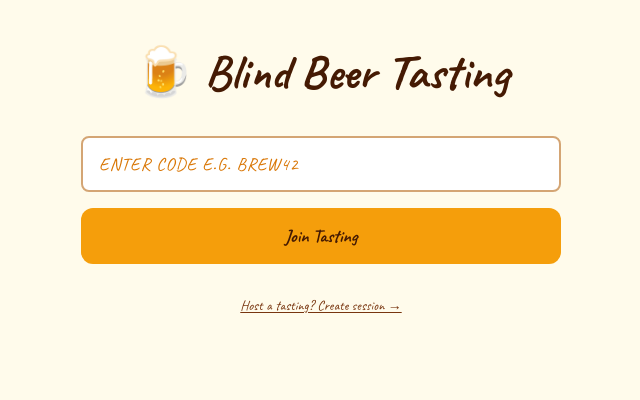
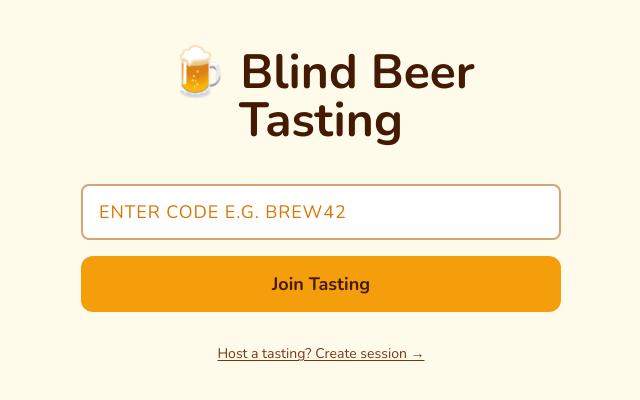
Before and after one commit to natealva/blind-beer-tasting, a Next.js app: page / in a window 1280 px wide. Shown: the top 400 px of the page, without its empty margins (319-959 px from the left). Built offline with nearby package versions, Linux system fonts and the light colour scheme; no server answers.

Commit message:
update font to Uninot (Avenir alternative)

```diff
--- a/app/globals.css
+++ b/app/globals.css
@@ -21,12 +21,12 @@
 body {
   color: var(--foreground);
   background: var(--background);
-  font-family: var(--font-caveat), cursive;
-  font-size: 18px;
+  font-family: var(--font-nunito), sans-serif;
+  font-size: 16px;
 }
 
 h1, h2, h3, h4, h5, h6 {
-  font-weight: 700;
+  font-weight: 800;
 }
 
 h1 { font-size: 2rem; }
--- a/app/layout.tsx
+++ b/app/layout.tsx
@@ -1,11 +1,11 @@
 import type { Metadata } from "next";
-import { Caveat } from "next/font/google";
+import { Nunito } from "next/font/google";
 import "./globals.css";
 
-const caveat = Caveat({
+const nunito = Nunito({
   subsets: ["latin"],
-  weight: ["400", "600", "700"],
-  variable: "--font-caveat",
+  weight: ["400", "600", "700", "800"],
+  variable: "--font-nunito",
 });
 
 export const metadata: Metadata = {
@@ -19,8 +19,8 @@ export default function RootLayout({
   children: React.ReactNode;
 }>) {
   return (
-    <html lang="en" className={caveat.variable}>
-      <body className="font-caveat antialiased">
+    <html lang="en" className={nunito.variable}>
+      <body className="font-nunito antialiased">
         {children}
       </body>
     </html>
--- a/tailwind.config.ts
+++ b/tailwind.config.ts
@@ -13,7 +13,7 @@ const config: Config = {
         foreground: "var(--foreground)",
       },
       fontFamily: {
-        caveat: ["var(--font-caveat)", "cursive"],
+        nunito: ["var(--font-nunito)", "sans-serif"],
       },
     },
   },
```
